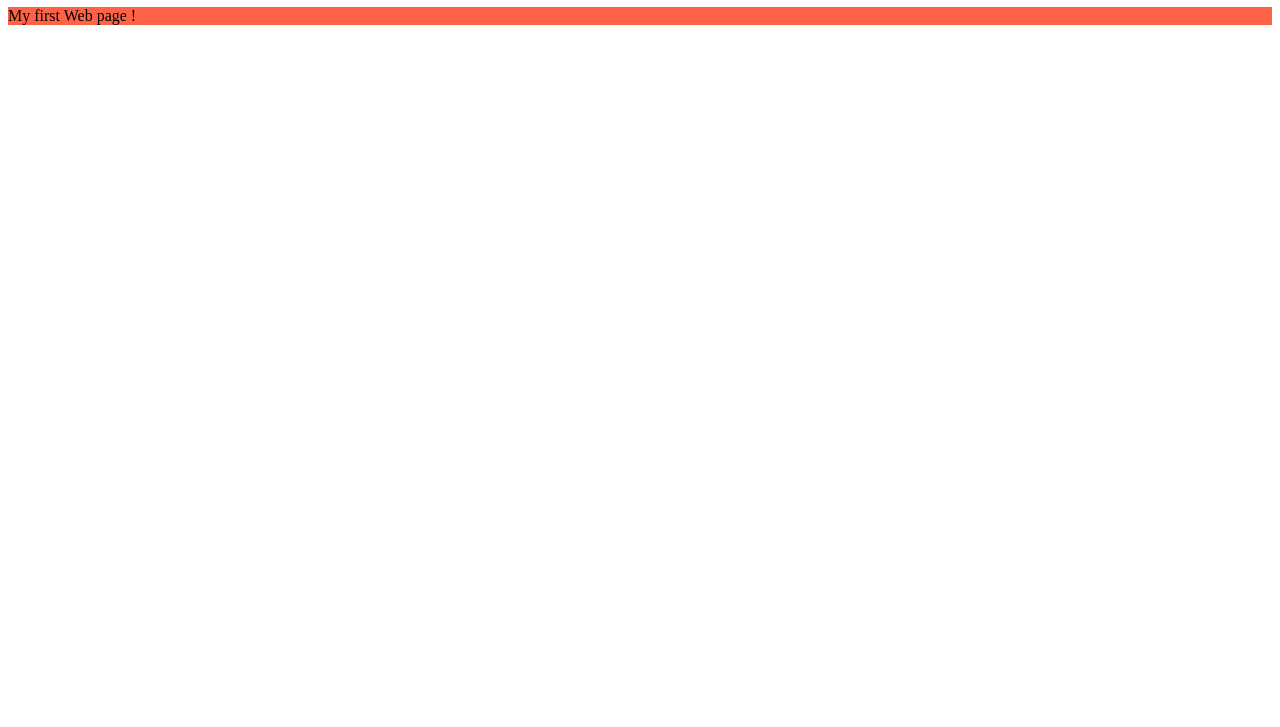
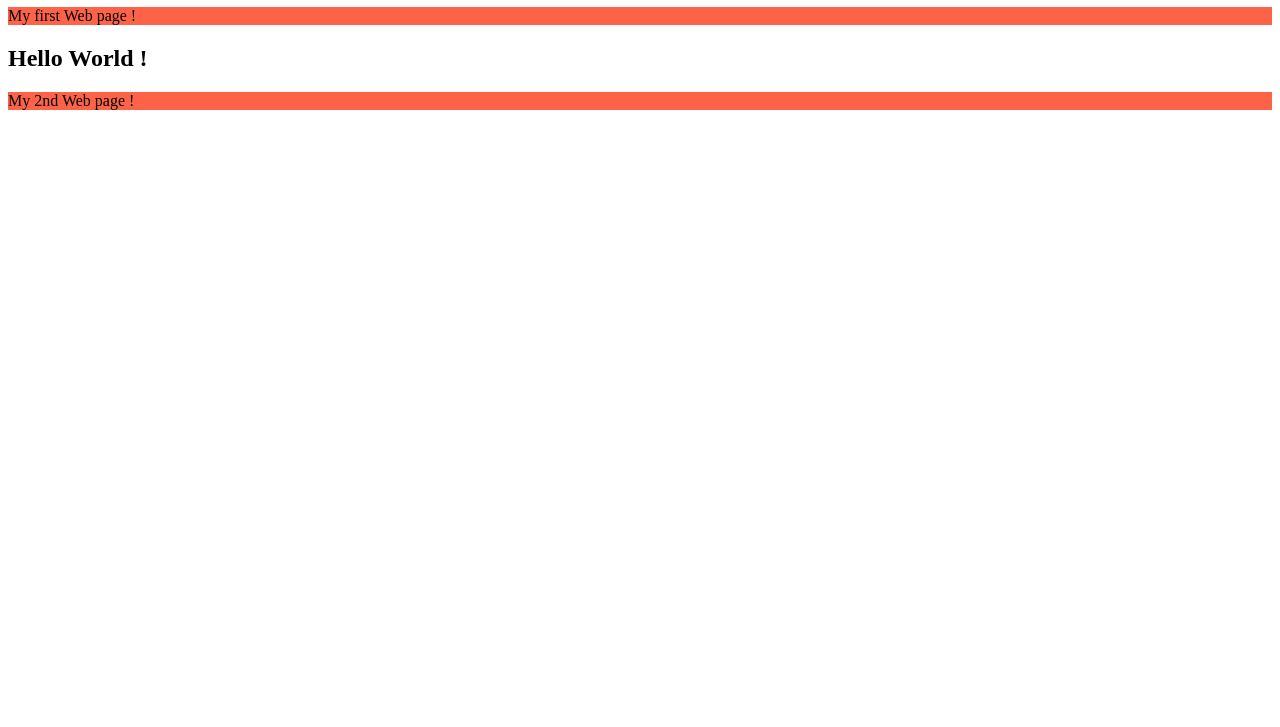
Before and after one commit to mauryaSFD/Github-Bootcamp, a plain HTML site: page index.html in a window 1280 px wide. Shown: the part 73-800 px from the top of the page. Drawn offline with Linux system fonts and the light colour scheme.

Commit message:
refactoring v2

```diff
--- a/index.html
+++ b/index.html
@@ -9,5 +9,7 @@
   <body>
     <h1>Hello World !</h1>
     <p>My first Web page !</p>
+    <h2>Hello World !</h2>
+    <p>My 2nd Web page !</p>
   </body>
 </html>
```
